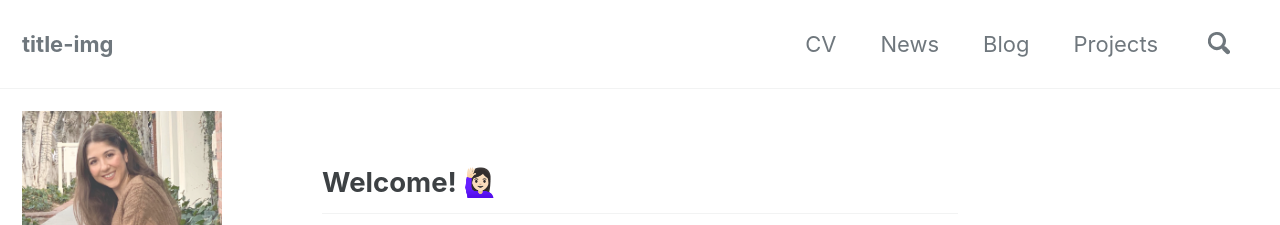
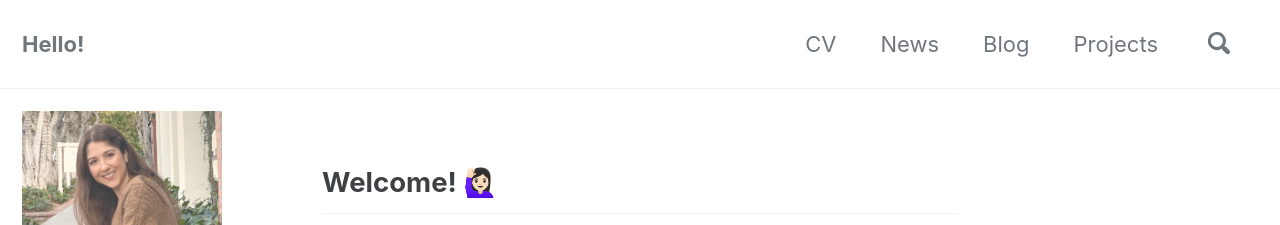
Before and after one commit to nikitavakoli/nikitavakoli.github.io, a Jekyll site: the page built from index.html, in a window 1280 px wide and 900 px high. Shown: the top 225 px of the window. Built offline with Jekyll 4.4.1, drawn with Linux system fonts in a browser that asks for light colours; cached includes are drawn as plain includes; nearby versions of some CDN libraries; the list of posts is cut into pages by our own code; comment, search, counter and statistics services are not loaded.

Commit message:
Update _config.yml

```diff
--- a/_config.yml
+++ b/_config.yml
@@ -16,7 +16,7 @@ minimal_mistakes_skin    : "default" # "air", "aqua", "contrast", "dark", "dirt"
 
 # Site Settings
 locale                   : "en-US"
-title                    : title-img
+title                    : "Hello!"
 title_separator          : "-"
 subtitle                 : # nothing here
 name                     : "<b>Niki Tavakoli</b>"
@@ -90,7 +90,6 @@ analytics:
     tracking_id          :
     anonymize_ip         : # true, false (default)
 
-title-img: /images/twitter.png
 
 # Site Author
 author:
```
